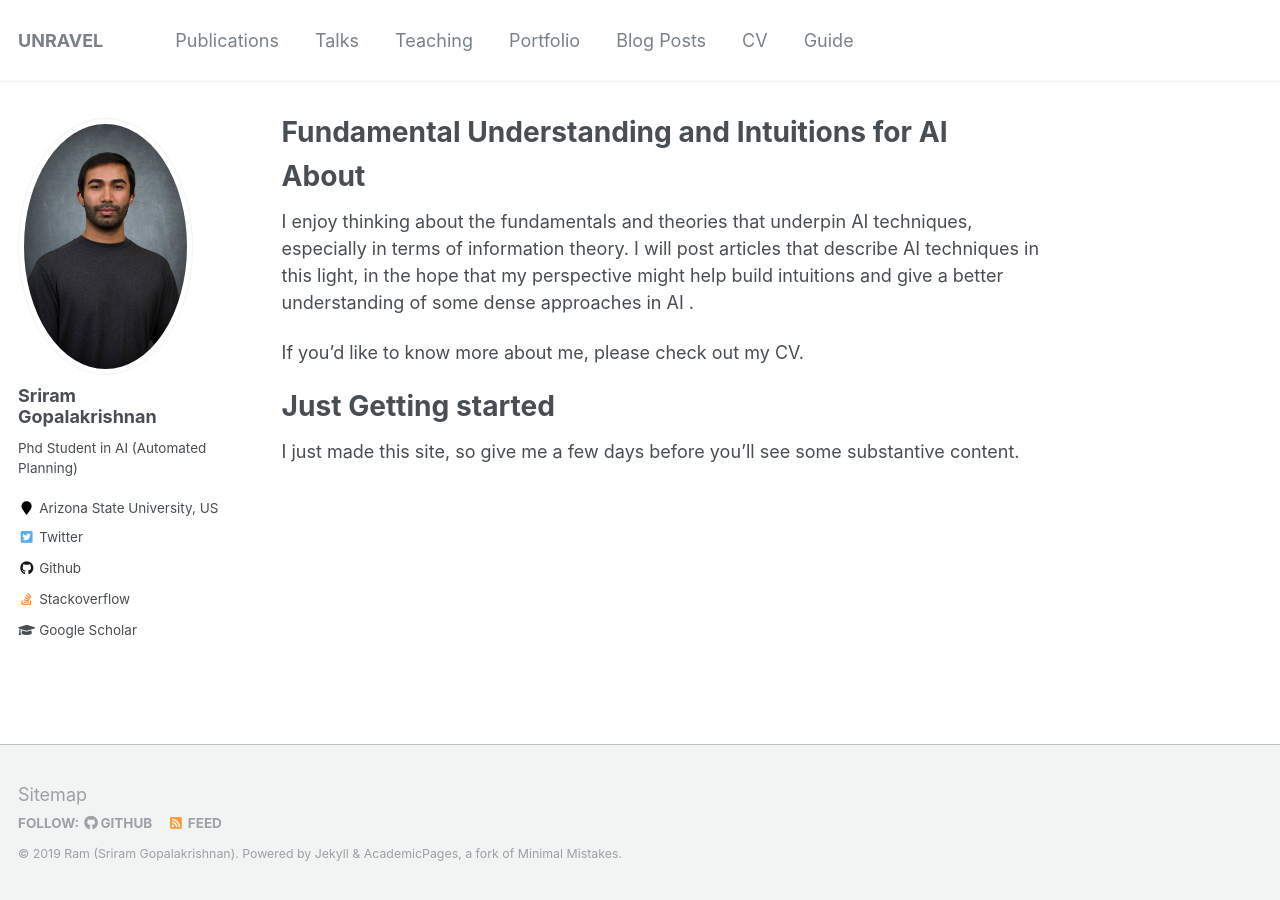
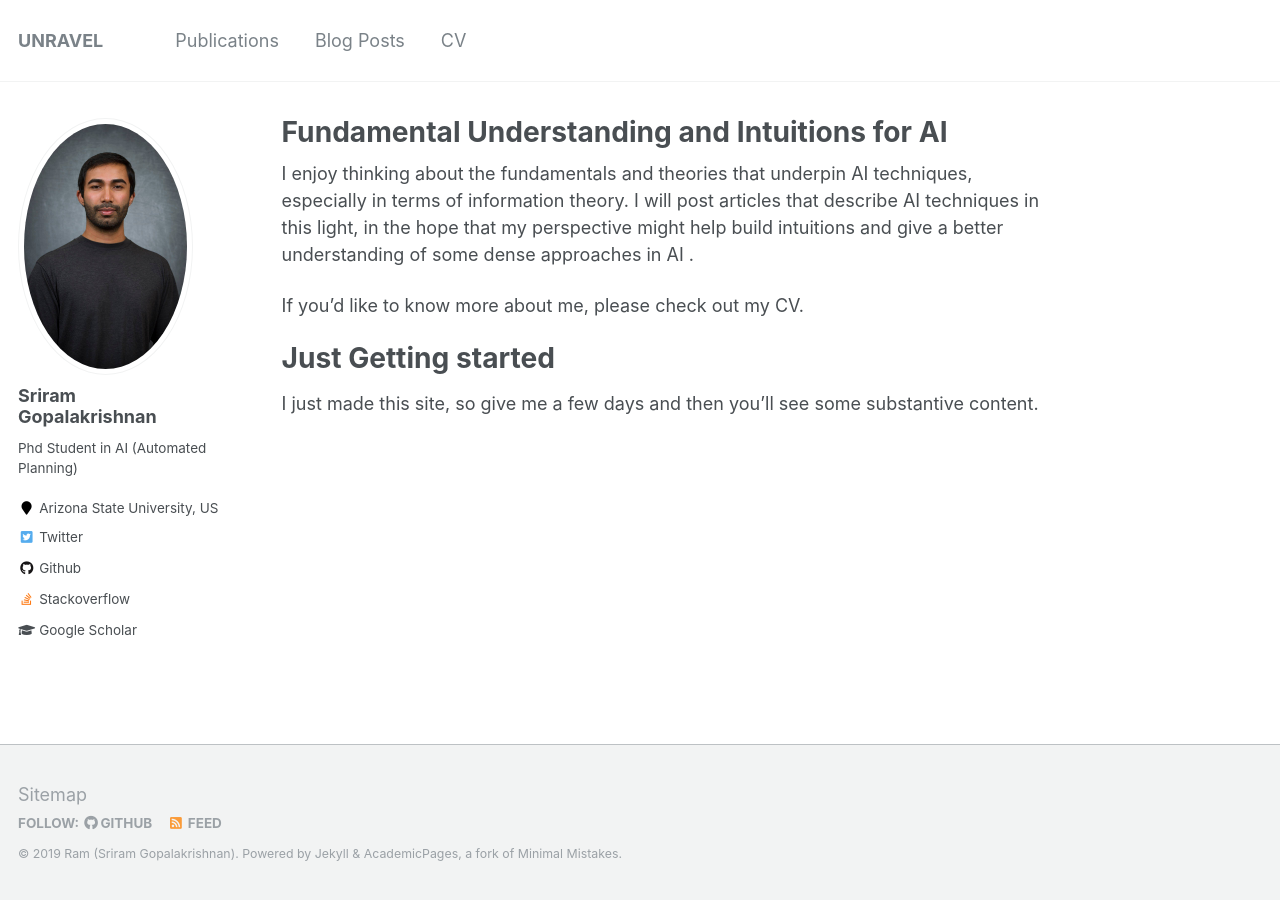
Before and after one commit to marirsg2/Sriram_Unravel, a Jekyll site: the page built from _pages/about.md, in a window 1280 px wide. Built offline with Jekyll 4.4.1, drawn with Linux system fonts in a browser that asks for light colours.

Commit message:
Pruned website

```diff
--- a/_pages/about.md
+++ b/_pages/about.md
@@ -8,10 +8,8 @@ redirect_from:
   - /about.html
 ---
 
+<!-- Top navigation bar config: _data/navigation.yml -->
 
-
-About
-======
 I enjoy thinking about the fundamentals and theories that underpin AI techniques, especially
 in terms of information theory. I will post articles that describe AI techniques in this light, in the hope that my perspective might help build intuitions and give a better understanding of some dense approaches in AI .
 
@@ -20,7 +18,7 @@ If you'd like to know more about me, please check out my CV.
 
 Just Getting started
 ======
-I just made this site, so give me a few days before you'll see some substantive content.
+I just made this site, so give me a few days and then you'll see some substantive content.
 
 <!--
 1. Register a GitHub account if you don't have one and confirm your e-mail (required!)
```
Also changed, not shown: _data/navigation.yml (+13 -13 lines), _pages/publications.md (+4 -1 lines).
